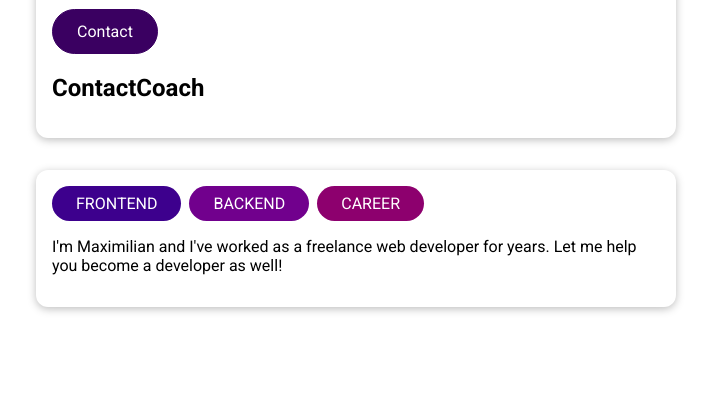
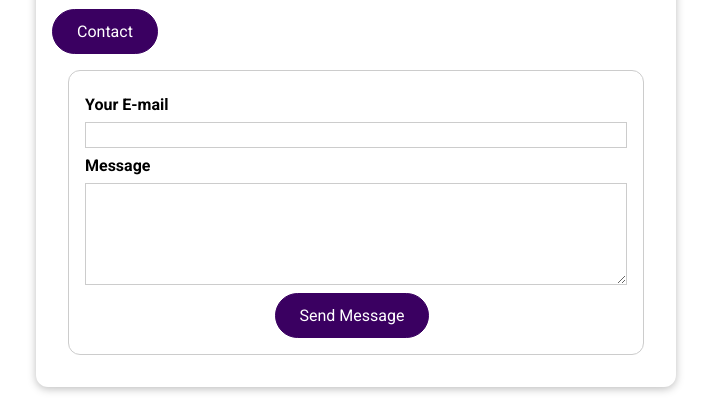
Before and after one commit to Shist/vue-find-a-coach-app, a Vue app: page /coaches/c1/contact in a window 1280 px wide. Shown: the part 279-684 px from the top of the page, without its empty margins (284-995 px from the left). Built offline with nearby package versions, Linux system fonts and the light colour scheme.

Commit message:
Prepared layout, logic and styles for contact form

```diff
--- a/src/pages/requests/ContactCoach.vue
+++ b/src/pages/requests/ContactCoach.vue
@@ -1,3 +1,85 @@
 <template>
-  <h1>ContactCoach</h1>
+  <form @submit.prevent="submitForm">
+    <div class="form-control">
+      <label for="email">Your E-mail</label>
+      <input type="email" id="email" v-model.trim="email" />
+    </div>
+    <div class="form-control">
+      <label for="message">Message</label>
+      <textarea id="message" rows="5" v-model.trim="message"></textarea>
+    </div>
+    <p class="errors" v-if="!isFormValid">
+      Please enter a valid email and non-empty message.
+    </p>
+    <div class="actions">
+      <BaseButton>Send Message</BaseButton>
+    </div>
+  </form>
 </template>
+
+<script>
+export default {
+  data() {
+    return {
+      email: '',
+      message: '',
+      isFormValid: true,
+    };
+  },
+
+  methods: {
+    submitForm() {
+      this.isFormValid = true;
+
+      if (!this.email || !this.email.includes('@') || !this.message) {
+        this.isFormValid = false;
+        return;
+      }
+    },
+  },
+};
+</script>
+
+<style scoped>
+form {
+  margin: 1rem;
+  border: 1px solid #ccc;
+  border-radius: 12px;
+  padding: 1rem;
+}
+
+.form-control {
+  margin: 0.5rem 0;
+}
+
+label {
+  font-weight: bold;
+  margin-bottom: 0.5rem;
+  display: block;
+}
+
+input,
+textarea {
+  display: block;
+  width: 100%;
+  font: inherit;
+  border: 1px solid #ccc;
+  padding: 0.15rem;
+}
+
+input:focus,
+textarea:focus {
+  border-color: #3d008d;
+  background-color: #faf6ff;
+  outline: none;
+}
+
+.errors {
+  font-weight: bold;
+  color: red;
+}
+
+.actions {
+  text-align: center;
+}
+</style>
```
